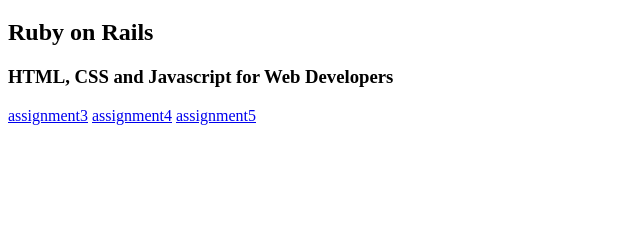
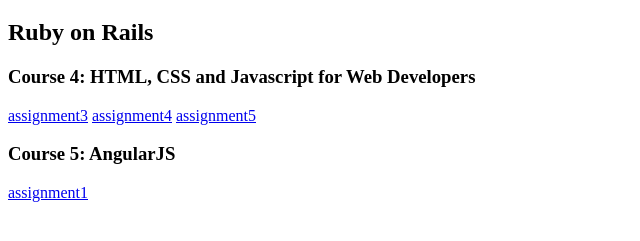
Before and after one commit to gdbjohnson/Coursera, a plain HTML site: page index.html in a window 1280 px wide. Shown: the part 61-302 px from the top of the page, without its empty margins (0-640 px from the left). Drawn offline with Linux system fonts and the light colour scheme.

Commit message:
small fixes

```diff
--- a/RubyOnRails/Course5/assignment1/js/app.js
+++ b/RubyOnRails/Course5/assignment1/js/app.js
@@ -10,7 +10,7 @@
 
     $scope.check = function() {
       var dishes = $scope.dishes.split(',');
-      if (dishes.length > 4) {
+      if (dishes.length > 3) {
         $scope.message = "Too much!";
       }
       else {
--- a/index.html
+++ b/index.html
@@ -7,9 +7,11 @@
 <body>
   <h1>My Assignment Work for Coursera</h1>
   <h2>Ruby on Rails</h2>
-  <h3>HTML, CSS and Javascript for Web Developers</h3>
+  <h3>Course 4: HTML, CSS and Javascript for Web Developers</h3>
   <a href="/Coursera/RubyOnRails/Course4/assignment3">assignment3</a>
   <a href="/Coursera/RubyOnRails/Course4/assignment4">assignment4</a>
   <a href="/Coursera/RubyOnRails/Course4/assignment5">assignment5</a>
+  <h3>Course 5: AngularJS</h3>
+  <a href="/Coursera/RubyOnRails/Course5/assignment1">assignment1</a>
 </body>
 </html>
```
